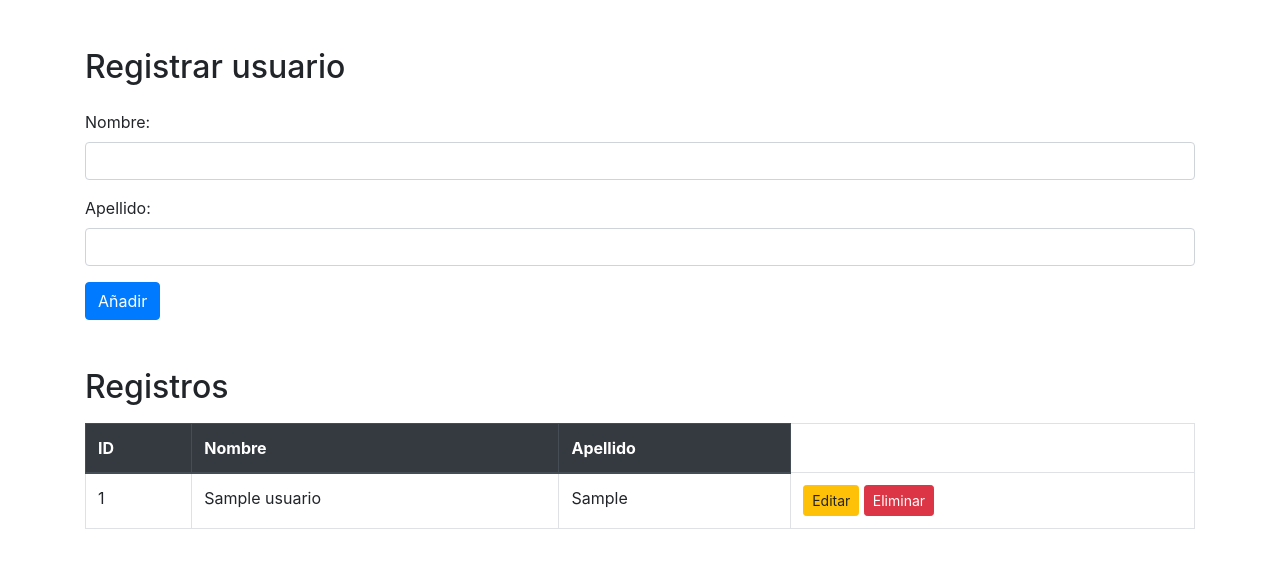
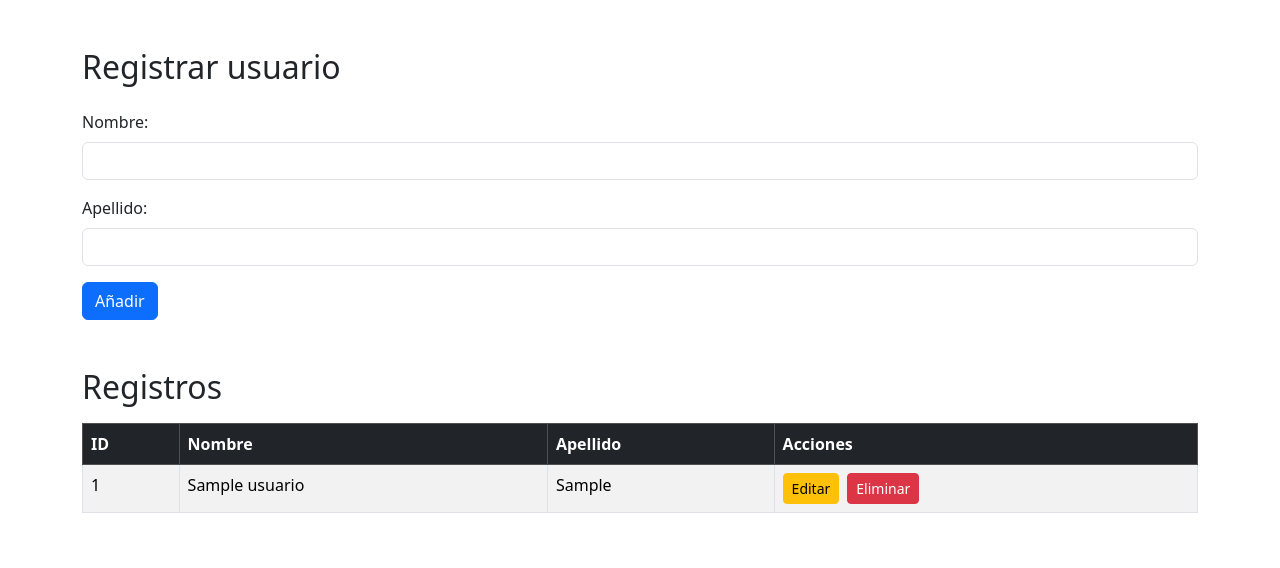
Before and after one commit to Valeria-YL/len, a Flask app: page / in a window 1280 px wide. Shown: the top 568 px of the page. Run offline with Flask 3, Linux system fonts and the light colour scheme; tables that the repository leaves empty or names only in its code hold one stand-in row (values such as "Sample post"); some libraries are stand-ins or nearby versions.

Commit message:
Flask app -a -edit html

```diff
--- a/app.py
+++ b/app.py
@@ -56,7 +56,7 @@ def edit(contact_id):
     finally:
         cursor.close()
         connection.close()
-    return render_template('form.html',contacts=[], contact_to_edit=contact)
+    return render_template('edit_contact.html',contacts=[], contact_to_edit=contact)
 
 @app.route('/update/<int:contact_id>', methods =['POST'])
 def update(contact_id):
--- a/templates/form.html
+++ b/templates/form.html
@@ -4,68 +4,53 @@
     <meta charset="UTF-8">
     <meta name="viewport" content="width=device-width, initial-scale=1.0">
     <title>Usuarios</title>
-    <link rel="stylesheet" href="https://stackpath.bootstrapcdn.com/bootstrap/4.5.2/css/bootstrap.min.css">
-    <link rel="stylesheet" href="style.css">
+    <link href="https://cdn.jsdelivr.net/npm/bootstrap@5.3.3/dist/css/bootstrap.min.css" rel="stylesheet" integrity="sha384-QWTKZyjpPEjISv5WaRU9OFeRpok6YctnYmDr5pNlyT2bRjXh0JMhjY6hW+ALEwIH" crossorigin="anonymous">
 </head>
 <body>
     <div class="container mt-5">
         <h2 class="mb-4">Registrar usuario</h2>
         <form action="/" method="post">
-            <div class="form-group">
-                <label for="nombre">Nombre:</label>
+            <div class="mb-3">
+                <label for="nombre" class="form-label">Nombre:</label>
                 <input type="text" class="form-control" id="nombre" name="nombre" required>
             </div>
-            <div class="form-group">
-                <label for="apellido">Apellido:</label>
+            <div class="mb-3">
+                <label for="apellido" class="form-label">Apellido:</label>
                 <input type="text" class="form-control" id="apellido" name="apellido" required>
             </div>
             <button type="submit" class="btn btn-primary">Añadir</button>
         </form>
 
         <h2 class="mt-5">Registros</h2>
-        <table class="table table-bordered mt-3">
-            <thead class="thead-dark">
+        <table class="table table-striped table-bordered mt-3">
+            <thead class="table-dark">
                 <tr>
                     <th>ID</th>
                     <th>Nombre</th>
                     <th>Apellido</th>
+                    <th>Acciones</th>
                 </tr>
             </thead>
             <tbody>
-                {%for registro in contacts %}
+                {% for registro in contacts %}
                 <tr>
                     <td>{{ registro.id }}</td>
                     <td>{{ registro.nombre }}</td>
                     <td>{{ registro.apellido }}</td>
                     <td>
-                        <a href="{{ url_for('edit', contact_id=registro.id) }}" class="btn btn-warning btn-sm">Editar</a>
-                        <form action="{{ url_for('delete', contact_id=registro.id) }}" method="post" style="display:inline;">
-                            <button type="submit" class="btn btn-danger btn-sm">Eliminar</button>
-                        </form>
-
+                        <div class="d-flex">
+                            <a href="{{ url_for('edit', contact_id=registro.id) }}" class="btn btn-warning btn-sm me-2">Editar</a>
+                            <form action="{{ url_for('delete', contact_id=registro.id) }}" method="post" style="display:inline;">
+                                <button type="submit" class="btn btn-danger btn-sm">Eliminar</button>
+                            </form>
+                        </div>
                     </td>
                 </tr>
-               {% endfor %}
+                {% endfor %}
             </tbody>
         </table>
 
-        {% if contact_to_edit %}
-        <h2 class="mt-5">Editar usuario</h2>
-        <form action="{{ url_for('update', contact_id=contact_to_edit.id) }}" method="post">
-            <div class="form-group">
-                <label for="edit_nombre">Nombre:</label>
-                <input type="text" class="form-control" id="edit_nombre" name="nombre" value="{{ contact_to_edit.nombre }}" required>
-            </div>
-            <div class="form-group">
-                <label for="edit_apellido">Apellido:</label>
-                <input type="text" class="form-control" id="edit_apellido" name="apellido" value="{{ contact_to_edit.apellido }}" required>
-            </div>
-            <button type="submit" class="btn btn-primary">Actualizar</button>
-        </form>
-        {% endif %}
     </div>
-    <script src="https://code.jquery.com/jquery-3.5.1.slim.min.js"></script>
-    <script src="https://cdn.jsdelivr.net/npm/@popperjs/core@2.9.2/dist/umd/popper.min.js"></script>
-    <script src="https://stackpath.bootstrapcdn.com/bootstrap/4.5.2/js/bootstrap.min.js"></script>
+    <script src="https://cdn.jsdelivr.net/npm/bootstrap@5.3.3/dist/js/bootstrap.bundle.min.js" integrity="sha384-YvpcrYf0tY3lHB60NNkmXc5s9fDVZLESaAA55NDzOxhy9GkcIdslK1eN7N6jIeHz" crossorigin="anonymous"></script>
 </body>
 </html>
```
Also changed, not shown: templates/edit_contact.html (added, +31 -0 lines).
